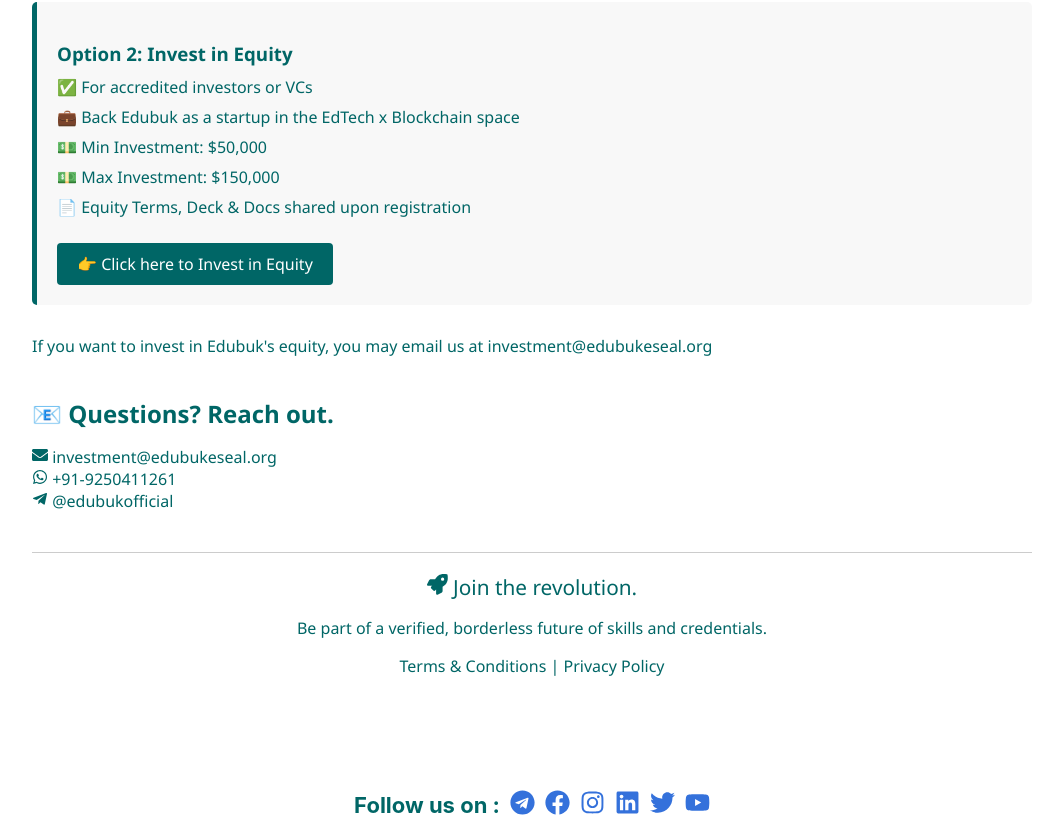
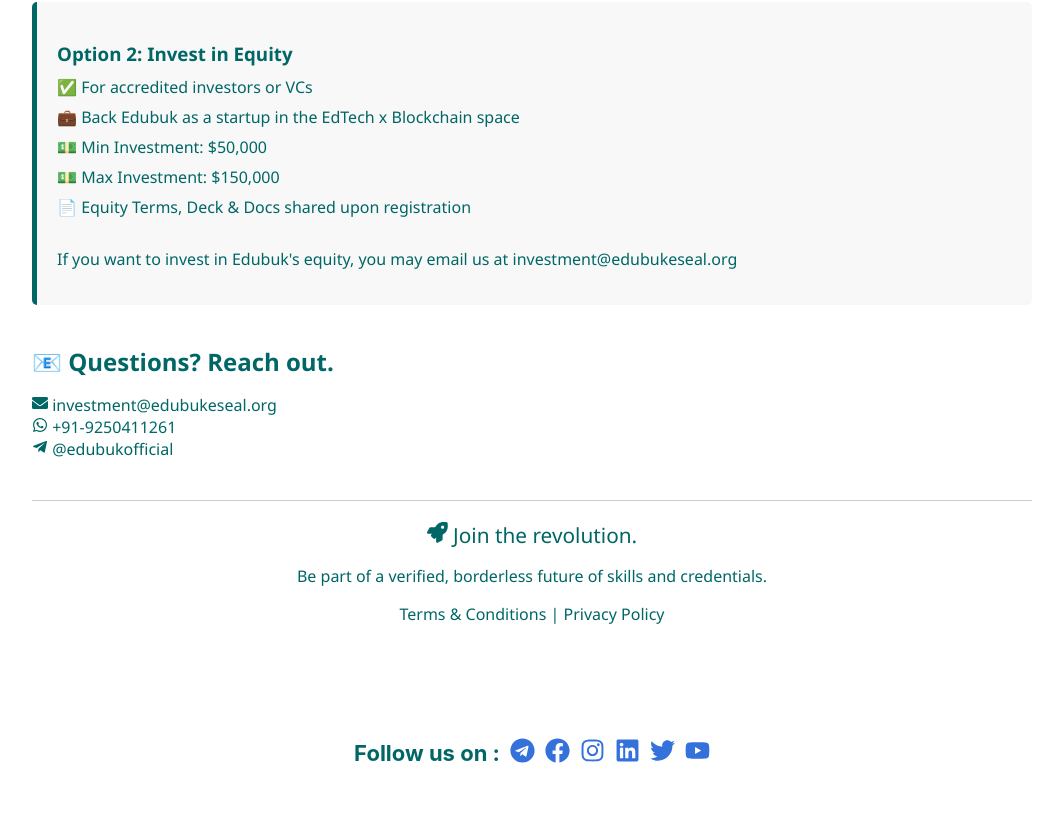
Before and after one commit to edubuk/Lisk, a React (Create React App) app: page /investment in a window 1280 px wide. Shown: the part 2063-2899 px from the top of the page, without its empty margins (108-1171 px from the left). After the commit the page ends 2847 px from the top, so only its background shows below. Built offline with nearby package versions, Linux system fonts and the light colour scheme; no server answers.

Commit message:
equity button changed

```diff
--- a/src/Components/Investment/Investment.jsx
+++ b/src/Components/Investment/Investment.jsx
@@ -110,12 +110,15 @@
             <li>💵 Max Investment: $150,000</li>
             <li>📄 Equity Terms, Deck & Docs shared upon registration</li>
           </ul>
-          <a href="#" className="cta-button">👉 Click here to Invest in Equity</a>
+          <p className="dual-option">
+        If you want to invest in Edubuk's equity, you may email us at investment@edubukeseal.org
+        </p>
+          {/* <a href="#" className="cta-button">👉 Click here to Invest in Equity</a> */}
         </div>
 
-        <p className="dual-option">
+        {/* <p className="dual-option">
         If you want to invest in Edubuk's equity, you may email us at investment@edubukeseal.org
-        </p>
+        </p> */}
       </section>
 
       <section className="section">
```
